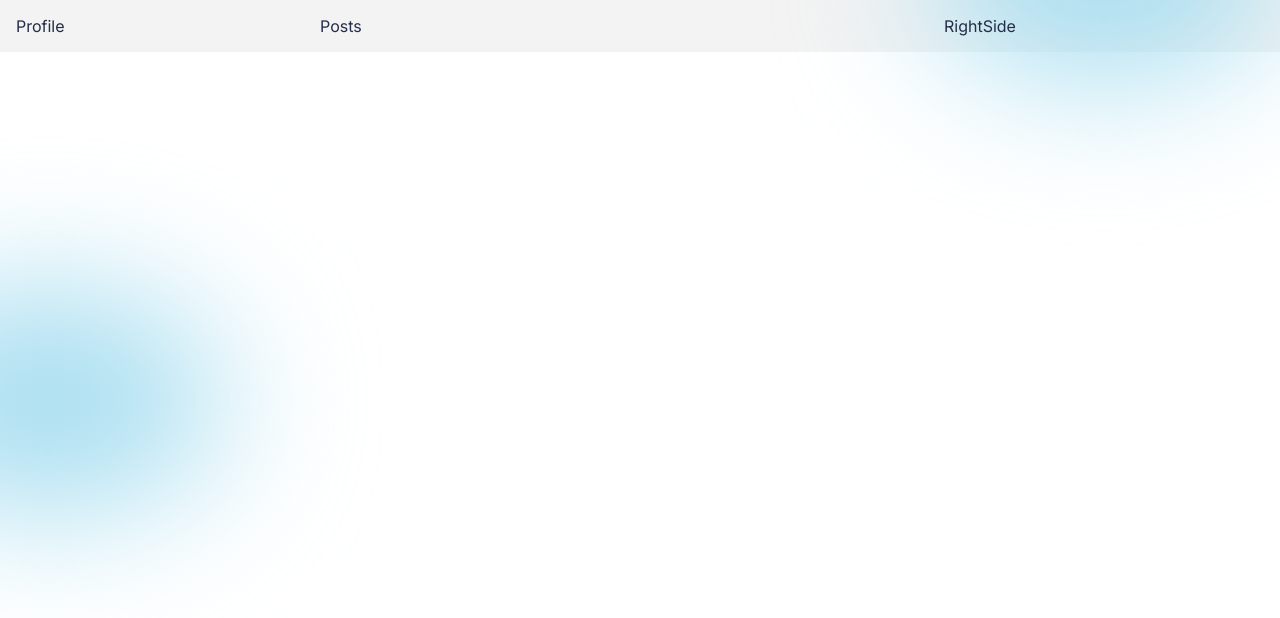
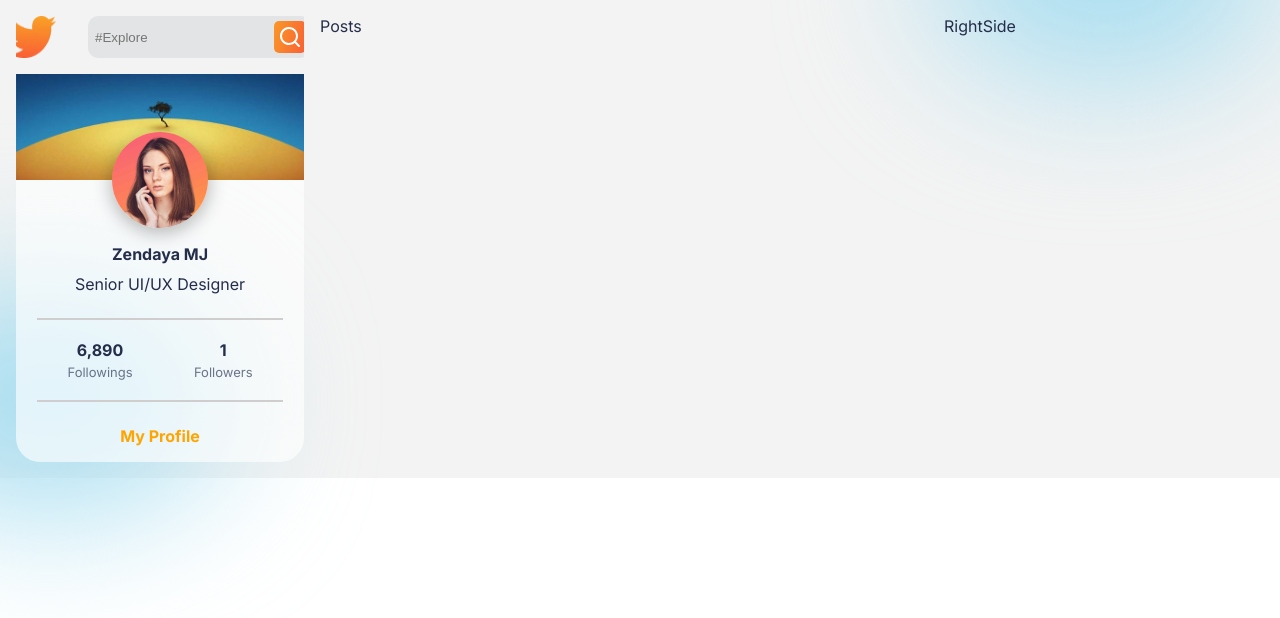
Before and after one commit to sunny852206/Social_Media, a React (Create React App) app: page / in a window 1280 px wide. Shown: the top 618 px of the page. Built offline with nearby package versions, Linux system fonts and the light colour scheme.

Commit message:
[profile card finished] added profile details including profile picture, name position and follow status

```diff
--- /dev/null
+++ b/src/components/LogoSearch/LogoSearch.css
@@ -0,0 +1,31 @@
+.LogoSearch {
+  display: flex;
+  gap: 2rem;
+}
+
+.Search {
+  display: flex;
+  background-color: var(--inputColor);
+  border-radius: 10px;
+  padding: 5px;
+}
+
+.Search > input {
+  background-color: transparent;
+  border: none;
+  outline: none;
+}
+
+.s-icon {
+  display: flex;
+  align-items: center;
+  justify-content: center;
+  background: linear-gradient(106.23deg, #f99827, #f95f35 100%);
+  border-radius: 5px;
+  padding: 4px;
+  color: white;
+}
+
+.s-icon :hover {
+  cursor: pointer;
+}
--- /dev/null
+++ b/src/components/LogoSearch/LogoSearch.jsx
@@ -0,0 +1,20 @@
+import React from "react";
+import Logo from "../../img/logo.png";
+import { UilSearch } from "@iconscout/react-unicons";
+import "./LogoSearch.css";
+
+const LogoSearch = () => {
+  return (
+    <div className="LogoSearch">
+      <img src={Logo} alt="logo" />
+      <div className="Search">
+        <input type="text" placeholder="#Explore" />
+        <div className="s-icon">
+          <UilSearch />
+        </div>
+      </div>
+    </div>
+  );
+};
+
+export default LogoSearch;
--- /dev/null
+++ b/src/components/ProfileCard/ProfileCard.css
@@ -0,0 +1,85 @@
+.ProfileCard {
+  display: flex;
+  flex-direction: column;
+  border-radius: 1.5rem;
+  position: relative;
+  gap: 1rem;
+  overflow-x: clip;
+  background: var(--cardColor);
+}
+
+.ProfileImages {
+  position: relative;
+  display: flex;
+  flex-direction: column;
+  align-items: center;
+  justify-content: center;
+}
+
+.ProfileImages > img:nth-of-type(1) {
+  width: 100%;
+}
+.ProfileImages > img:nth-of-type(2) {
+  width: 6rem;
+  border-radius: 50%;
+  position: absolute;
+  bottom: -3rem;
+  box-shadow: var(--profileShadow);
+}
+
+.Name {
+  display: flex;
+  flex-direction: column;
+  margin-top: 3rem;
+  align-items: center;
+  gap: 10px;
+}
+.Name > span:nth-of-type(1) {
+  font-weight: bold;
+}
+.followStatus {
+  display: flex;
+  flex-direction: column;
+  align-items: center;
+  justify-content: center;
+  gap: 0.75rem;
+}
+.followStatus > hr {
+  width: 85%;
+  border: 1px solid var(--hrColor);
+}
+
+.followStatus > div {
+  display: flex;
+  flex-direction: row;
+  gap: 1rem;
+  width: 80%;
+  justify-content: space-around;
+  align-items: center;
+}
+.follow {
+  display: flex;
+  flex-direction: column;
+  gap: 0.2rem;
+  align-items: center;
+  justify-content: center;
+}
+
+.follow > span:nth-of-type(1) {
+  font-weight: bold;
+}
+.follow > span:nth-of-type(2) {
+  color: var(--gray);
+  font-size: 13px;
+}
+
+.ProfileCard > span:nth-of-type(1) {
+  display: flex;
+  align-items: center;
+  justify-content: center;
+  font-weight: bold;
+  color: orange;
+
+  margin-bottom: 1rem;
+  cursor: pointer;
+}
--- /dev/null
+++ b/src/components/ProfileCard/ProfileCard.jsx
@@ -0,0 +1,38 @@
+import React from "react";
+import "./ProfileCard.css";
+import ProfilePicture from "../../img/profileImg.jpg";
+import Cover from "../../img/cover.jpg";
+
+const ProfileCard = () => {
+  return (
+    <div className="ProfileCard">
+      <div className="ProfileImages">
+        <img src={Cover} alt="" />
+        <img src={ProfilePicture} alt="" />
+      </div>
+      <div className="Name">
+        <span>Zendaya MJ</span>
+        <span>Senior UI/UX Designer</span>
+      </div>
+
+      <div className="followStatus">
+        <hr />
+        <div>
+          <div className="follow">
+            <span>6,890</span>
+            <span>Followings</span>
+          </div>
+          <div className="follow">
+            <span>1</span>
+            <span>Followers</span>
+          </div>
+        </div>
+
+        <hr />
+      </div>
+      <span>My Profile</span>
+    </div>
+  );
+};
+
+export default ProfileCard;
--- a/src/components/profileSide/profileSide.css
+++ b/src/components/profileSide/profileSide.css
@@ -0,0 +1,7 @@
+.ProfileSide {
+  display: flex;
+  flex-direction: column;
+  gap: 1rem;
+  align-items: center;
+  overflow: auto;
+}
--- a/src/components/profileSide/profileSide.jsx
+++ b/src/components/profileSide/profileSide.jsx
@@ -0,0 +1,14 @@
+import React from "react";
+import LogoSearch from "../LogoSearch/LogoSearch";
+import ProfileCard from "../ProfileCard/ProfileCard";
+import "../ProfileSide/ProfileSide.css";
+const ProfileSide = () => {
+  return (
+    <div className="ProfileSide">
+      <LogoSearch />
+      <ProfileCard />
+    </div>
+  );
+};
+
+export default ProfileSide;
--- a/src/pages/home/Home.jsx
+++ b/src/pages/home/Home.jsx
@@ -1,9 +1,12 @@
 import React from "react";
+import ProfileSide from "../../components/ProfileSide/ProfileSide";
 import "./Home.css";
 const Home = () => {
   return (
     <div className="Home">
-      <div className="profileSide">Profile</div>
+      <div className="profileSide">
+        <ProfileSide />
+      </div>
       <div className="postSide">Posts</div>
       <div className="RightSide">RightSide</div>
     </div>
```
